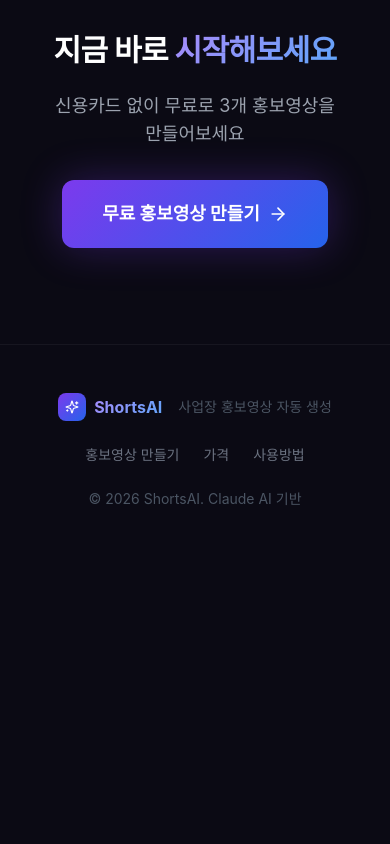
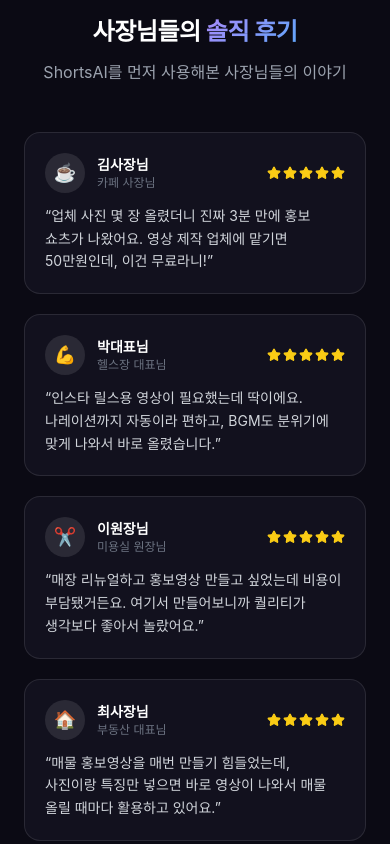
Before and after one commit to hulsfarmer/webtest, a Next.js app: page / in a window 390 px wide. Shown: the part 7180-8024 px from the top of the page. Before the commit the page ends 7737 px from the top, so only its background shows below. Built offline with nearby package versions, Linux system fonts and the light colour scheme; no server answers; a web font is replaced by a local one.

Commit message:
랜딩 페이지에 고객 후기 섹션 추가
Co-Authored-By: Claude Opus 4.6 <noreply@anthropic.com>

```diff
--- a/app/page.tsx
+++ b/app/page.tsx
@@ -6,6 +6,7 @@ import { ArrowRight, Play, Sparkles, MonitorPlay } from 'lucide-react';
 import Header from '@/components/Header';
 import HowItWorks from '@/components/HowItWorks';
 import PricingSection from '@/components/PricingSection';
+import TestimonialsSection from '@/components/TestimonialsSection';
 import Footer from '@/components/Footer';
 
 const businessTypes = ['카페', '식당', '헬스장', '미용실', '네일샵', '꽃집', '베이커리', '학원'];
@@ -164,6 +165,8 @@ export default function HomePage() {
 
       <PricingSection />
 
+      <TestimonialsSection />
+
       {/* Final CTA */}
       <section className="py-24 px-6">
         <div className="max-w-2xl mx-auto text-center">
--- /dev/null
+++ b/components/TestimonialsSection.tsx
@@ -0,0 +1,79 @@
+'use client';
+
+import { Star } from 'lucide-react';
+
+const testimonials = [
+  {
+    name: '김사장님',
+    business: '카페 사장님',
+    emoji: '☕',
+    rating: 5,
+    text: '업체 사진 몇 장 올렸더니 진짜 3분 만에 홍보 쇼츠가 나왔어요. 영상 제작 업체에 맡기면 50만원인데, 이건 무료라니!',
+  },
+  {
+    name: '박대표님',
+    business: '헬스장 대표님',
+    emoji: '💪',
+    rating: 5,
+    text: '인스타 릴스용 영상이 필요했는데 딱이에요. 나레이션까지 자동이라 편하고, BGM도 분위기에 맞게 나와서 바로 올렸습니다.',
+  },
+  {
+    name: '이원장님',
+    business: '미용실 원장님',
+    emoji: '✂️',
+    rating: 5,
+    text: '매장 리뉴얼하고 홍보영상 만들고 싶었는데 비용이 부담됐거든요. 여기서 만들어보니까 퀄리티가 생각보다 좋아서 놀랐어요.',
+  },
+  {
+    name: '최사장님',
+    business: '부동산 대표님',
+    emoji: '🏠',
+    rating: 5,
+    text: '매물 홍보영상을 매번 만들기 힘들었는데, 사진이랑 특징만 넣으면 바로 영상이 나와서 매물 올릴 때마다 활용하고 있어요.',
+  },
+];
+
+export default function TestimonialsSection() {
+  return (
+    <section className="py-20 px-6">
+      <div className="max-w-5xl mx-auto">
+        <div className="text-center mb-12">
+          <h2 className="text-2xl sm:text-3xl md:text-4xl font-bold mb-3">
+            사장님들의 <span className="gradient-text">솔직 후기</span>
+          </h2>
+          <p className="text-gray-400">ShortsAI를 먼저 사용해본 사장님들의 이야기</p>
+        </div>
+
+        <div className="grid md:grid-cols-2 gap-5">
+          {testimonials.map((t) => (
+            <div
+              key={t.name}
+              className="bg-brand-card border border-white/10 rounded-2xl p-5 hover:border-purple-500/30 transition-all"
+            >
+              {/* Header */}
+              <div className="flex items-center gap-3 mb-3">
+                <div className="w-10 h-10 rounded-full bg-white/10 flex items-center justify-center text-lg">
+                  {t.emoji}
+                </div>
+                <div>
+                  <div className="font-semibold text-white text-sm">{t.name}</div>
+                  <div className="text-gray-500 text-xs">{t.business}</div>
+                </div>
+                <div className="ml-auto flex gap-0.5">
+                  {Array.from({ length: t.rating }).map((_, i) => (
+                    <Star key={i} className="w-3.5 h-3.5 fill-yellow-400 text-yellow-400" />
+                  ))}
+                </div>
+              </div>
+
+              {/* Review text */}
+              <p className="text-gray-300 text-sm leading-relaxed">
+                &ldquo;{t.text}&rdquo;
+              </p>
+            </div>
+          ))}
+        </div>
+      </div>
+    </section>
+  );
+}
```
